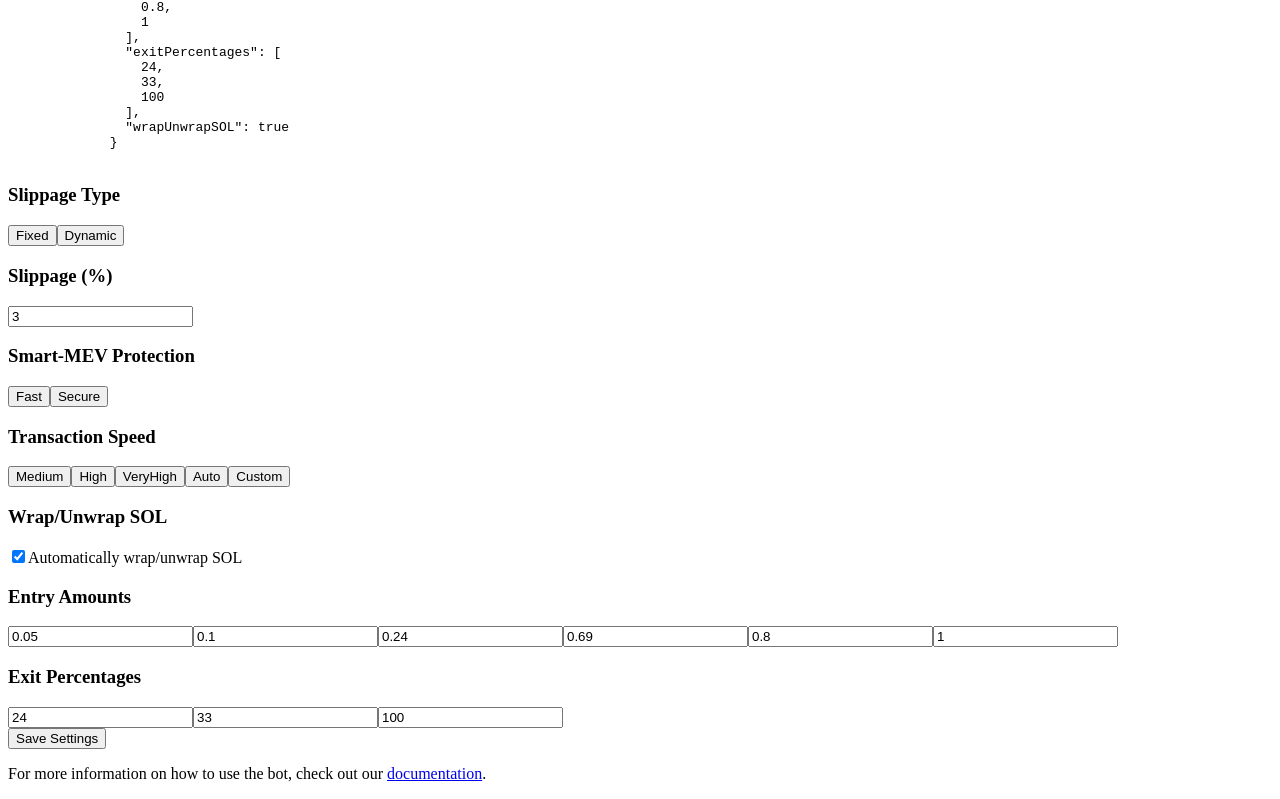
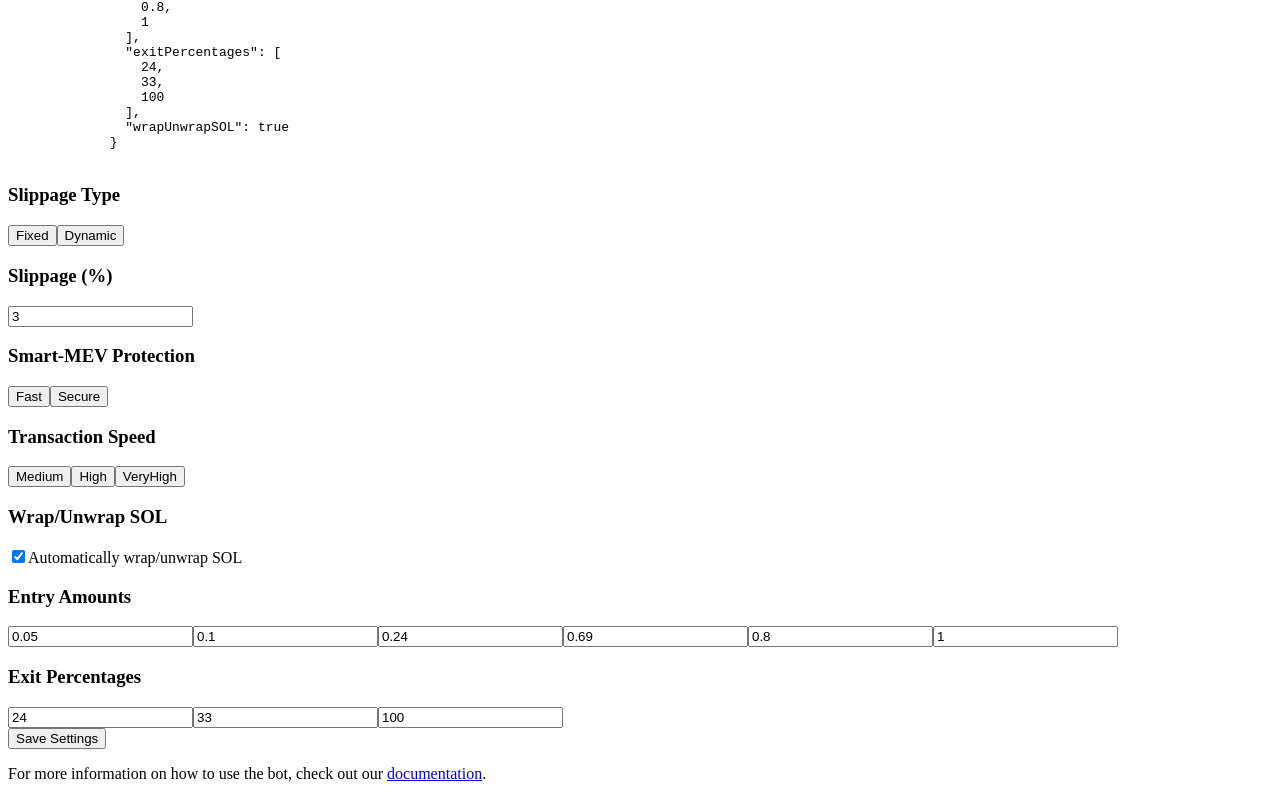
Before and after one commit to copytradecat/mono, a Next.js app: page /bot-instructions in a window 1280 px wide. Shown: the part 723-1522 px from the top of the page. Built offline with nearby package versions, Linux system fonts and the light colour scheme; no server answers; what @jup-ag/wallet-adapter would draw is missing.

Commit message:
refactor: disable auto and custom for now.

```diff
--- a/src/components/BotSettings.tsx
+++ b/src/components/BotSettings.tsx
@@ -142,7 +142,7 @@ export default function BotSettings() {
         </div>
         <h3 className="text-xl font-semibold mt-4 mb-2">Transaction Speed</h3>
         <div>
-          {['medium', 'high', 'veryHigh', 'auto', 'custom'].map((speed) => (
+          {['medium', 'high', 'veryHigh'].map((speed) => (
             <button
               key={speed}
               onClick={() => {
--- a/src/services/jupiter.service.ts
+++ b/src/services/jupiter.service.ts
@@ -180,9 +180,9 @@ export async function getSwapTransaction(
     wrapUnwrapSOL,
     asLegacyTransaction: false,
     dynamicComputeUnitLimit: true,
-    prioritizationFeeLamports: priorityFee === 'auto' ? 'auto' : priorityFee * LAMPORTS_PER_SOL,
+    // prioritizationFeeLamports: priorityFee === 'auto' ? 'auto' : priorityFee * LAMPORTS_PER_SOL,
+    computeUnitPriceMicroLamports: transactionSpeed === 'medium' ? 0 : "auto",
     ...(settings.slippageType === 'dynamic' && {dynamicSlippage: {maxBps:300}}),
-    computeUnitPriceMicroLamports: transactionSpeed === 'medium' ? 0 : "auto",
   };
 
   const swapTransaction = await jupiterApiClient.swapPost({
```
